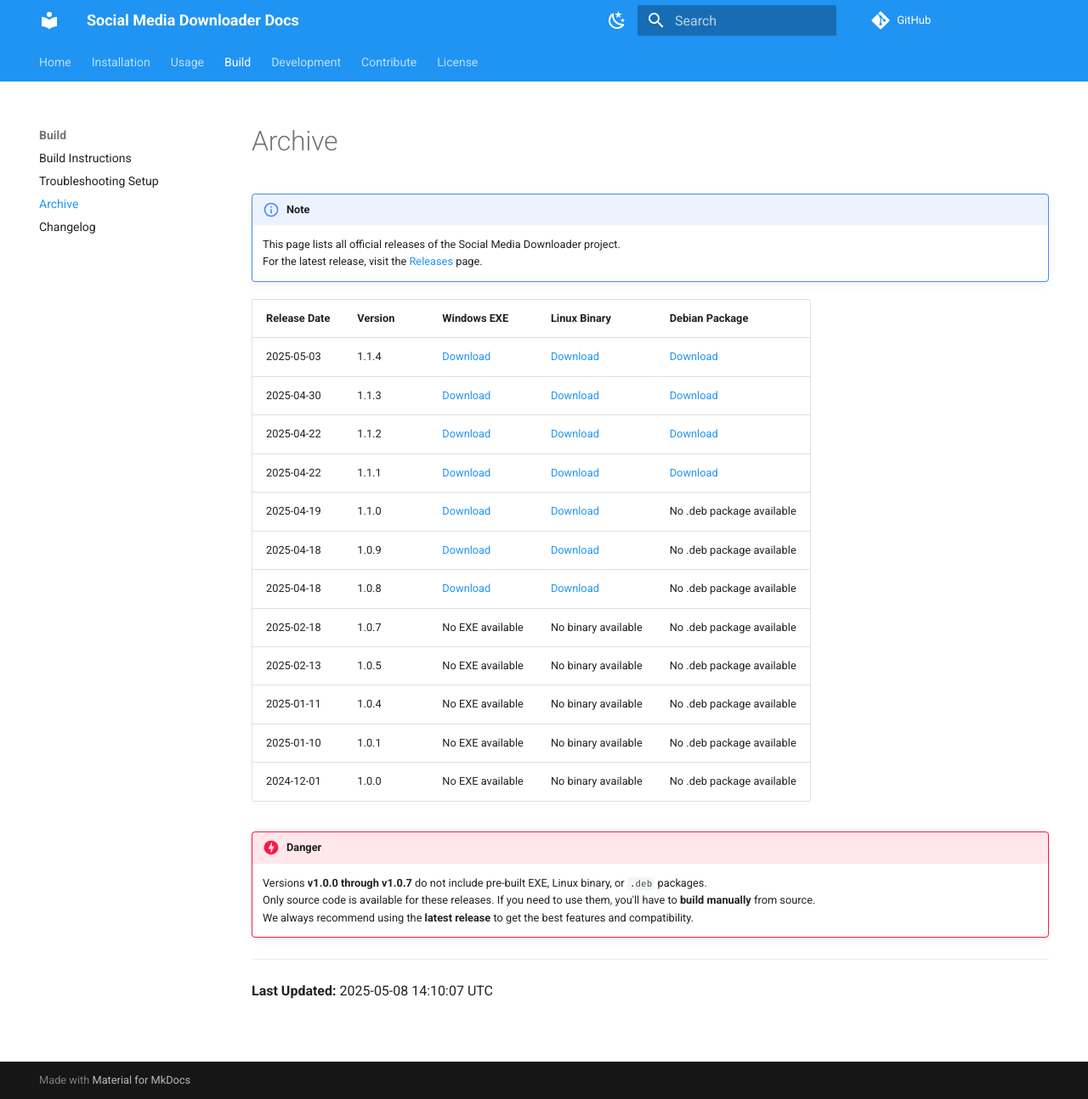
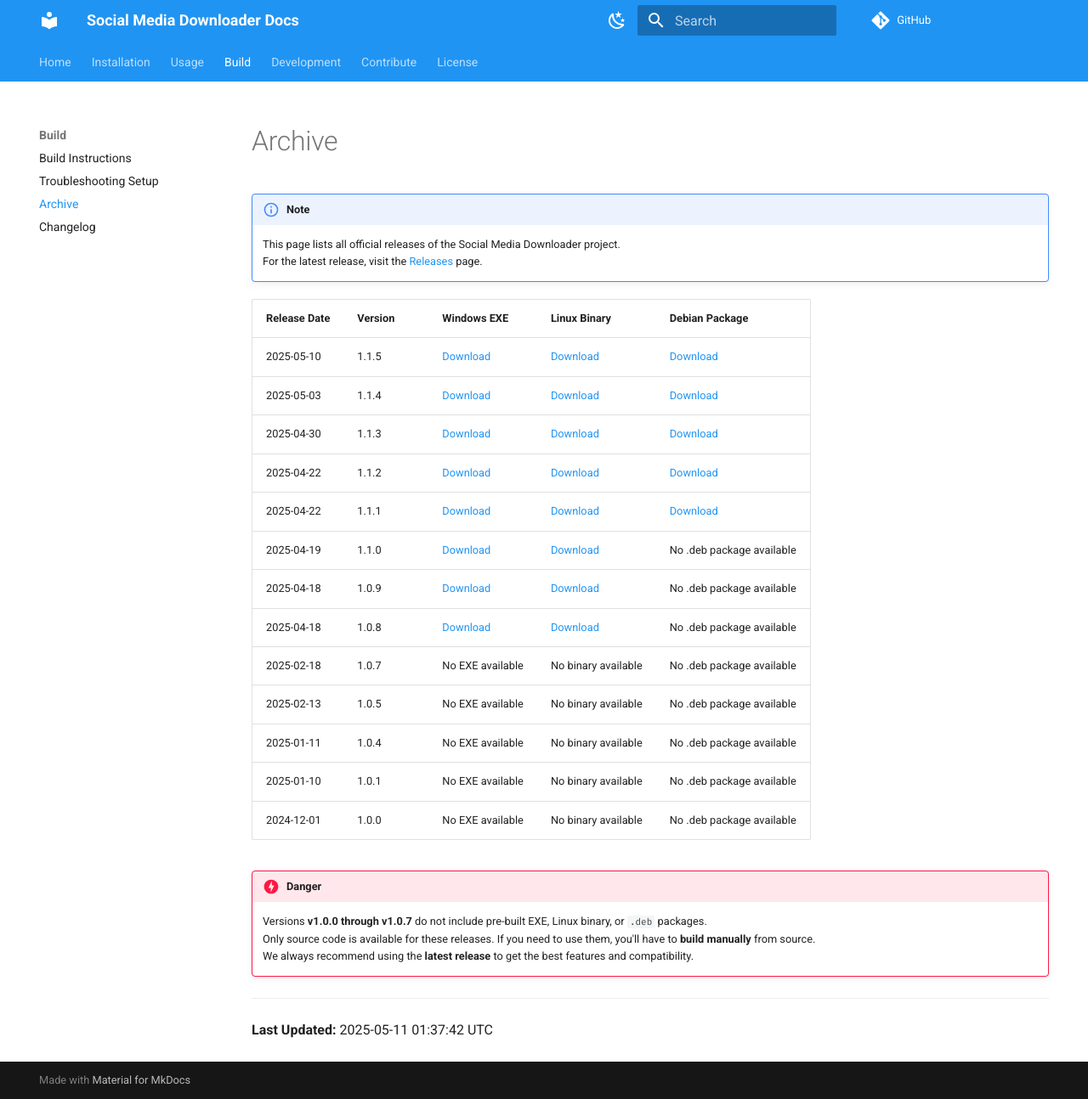
Before and after one commit to nayandas69/smd-docsite, an MkDocs documentation site: the page built from docs/archive.md, in a window 1280 px wide and 1294 px high. Shown: the whole window at 85% size. Built offline with MkDocs 1.6.1 and Material for MkDocs 9.7.7, drawn with Linux system fonts in a browser that asks for light colours; comment, search, counter and statistics services are not loaded.

Commit message:
Update archive.md with latest releases

```diff
--- a/docs/archive.md
+++ b/docs/archive.md
@@ -8,6 +8,7 @@ title: 📦 Release Archive
 
 | Release Date | Version | Windows EXE | Linux Binary | Debian Package |
 |--------------|---------|-------------|--------------|----------------|
+| 2025-05-10 | 1.1.5 | [Download](https://github.com/nayandas69/Social-Media-Downloader/releases/download/1.1.5/smd.exe) | [Download](https://github.com/nayandas69/Social-Media-Downloader/releases/download/1.1.5/smd-linux.tar.gz) | [Download](https://github.com/nayandas69/Social-Media-Downloader/releases/download/1.1.5/social-media-downloader_1.1.5_amd64.deb) |
 | 2025-05-03 | 1.1.4 | [Download](https://github.com/nayandas69/Social-Media-Downloader/releases/download/1.1.4/smd.exe) | [Download](https://github.com/nayandas69/Social-Media-Downloader/releases/download/1.1.4/smd-linux.tar.gz) | [Download](https://github.com/nayandas69/Social-Media-Downloader/releases/download/1.1.4/social-media-downloader_1.1.4_amd64.deb) |
 | 2025-04-30 | 1.1.3 | [Download](https://github.com/nayandas69/Social-Media-Downloader/releases/download/1.1.3/Social.Media.Downloader.exe) | [Download](https://github.com/nayandas69/Social-Media-Downloader/releases/download/1.1.3/smd-linux.tar.gz) | [Download](https://github.com/nayandas69/Social-Media-Downloader/releases/download/1.1.3/social-media-downloader_1.1.3_amd64.deb) |
 | 2025-04-22 | 1.1.2 | [Download](https://github.com/nayandas69/Social-Media-Downloader/releases/download/1.1.2/Social.Media.Downloader.exe) | [Download](https://github.com/nayandas69/Social-Media-Downloader/releases/download/1.1.2/smd-linux.tar.gz) | [Download](https://github.com/nayandas69/Social-Media-Downloader/releases/download/1.1.2/social-media-downloader_1.1.2_amd64.deb) |
@@ -27,4 +28,4 @@ title: 📦 Release Archive
     We always recommend using the **latest release** to get the best features and compatibility.
 
 ---
-**Last Updated:** 2025-05-08 14:10:07 UTC
+**Last Updated:** 2025-05-11 01:37:42 UTC
```
